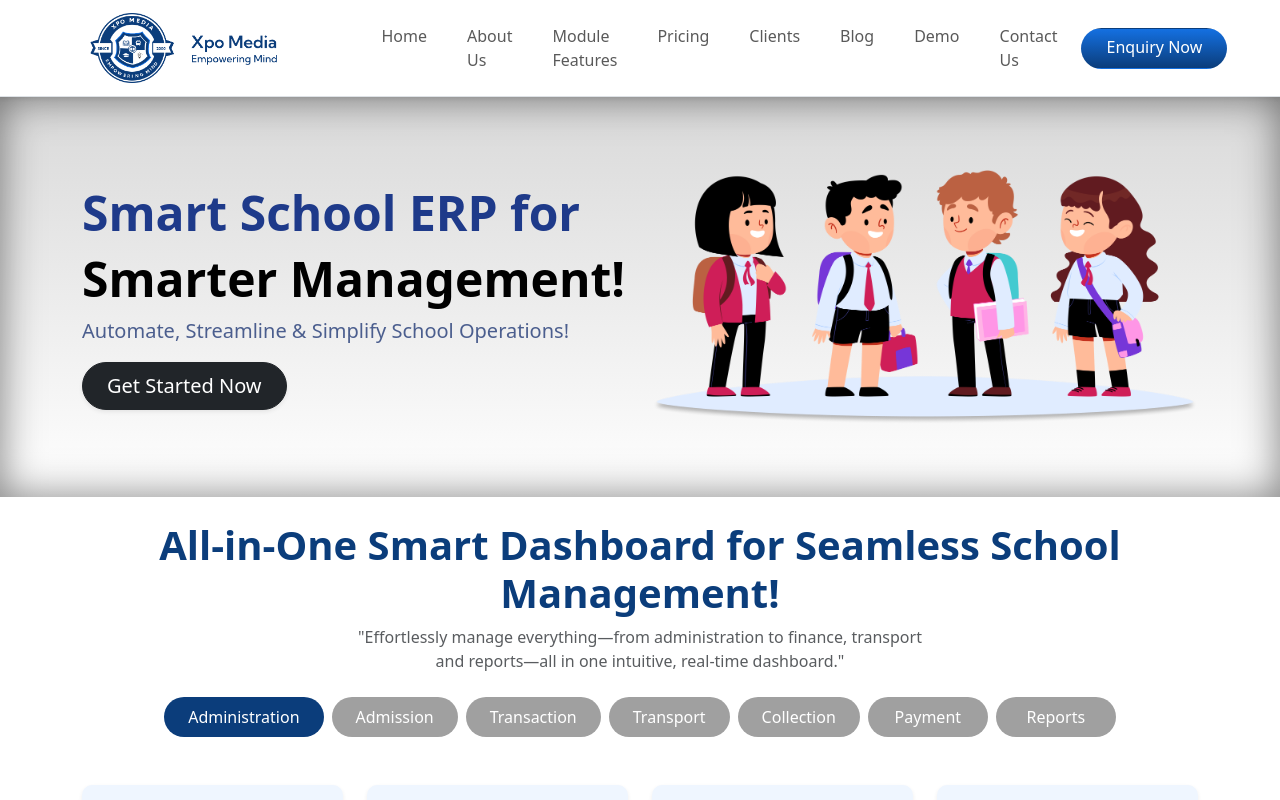
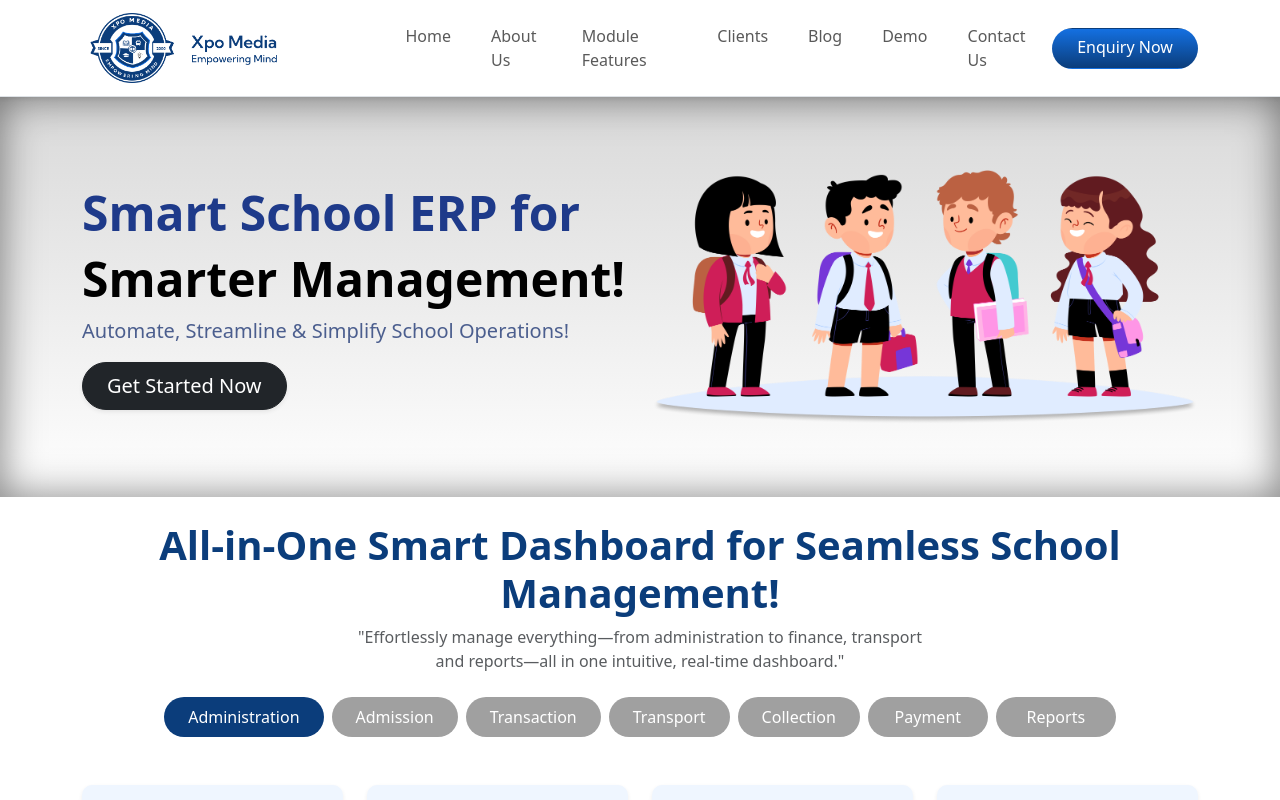
Before and after one commit to Paramudev/xpomedia-statics, a React (Vite) app: page / in a window 1280 px wide. Shown: the top 800 px of the page. Built offline with nearby package versions, Linux system fonts and the light colour scheme; a web font is replaced by a local one.

Commit message:
navber updateing

```diff
--- a/src/component/Navber.jsx
+++ b/src/component/Navber.jsx
@@ -28,7 +28,7 @@ const Navbar = () => {
 
         {/* Navigation Links */}
         <div className="collapse Navber navbar-collapse" id="navbarNav">
-          <ul className="navbar-nav ms-5 fw-medium ps-4 gap-4 text-start">
+          <ul className="navbar-nav ms-5 fw-medium ps-5 gap-4 text-start">
             <li className="nav-item">
               <Link className="nav-link" to="/">Home</Link>
             </li>
@@ -38,9 +38,7 @@ const Navbar = () => {
             <li className="nav-item">
               <Link className="nav-link" to="/ModuleFeatures">Module Features</Link>
             </li>
-            <li className="nav-item">
-              <Link className="nav-link" to="/Pricing">Pricing</Link>
-            </li>
+
             <li className="nav-item">
               <Link className="nav-link" to="/Clients">Clients</Link>
             </li>
```
